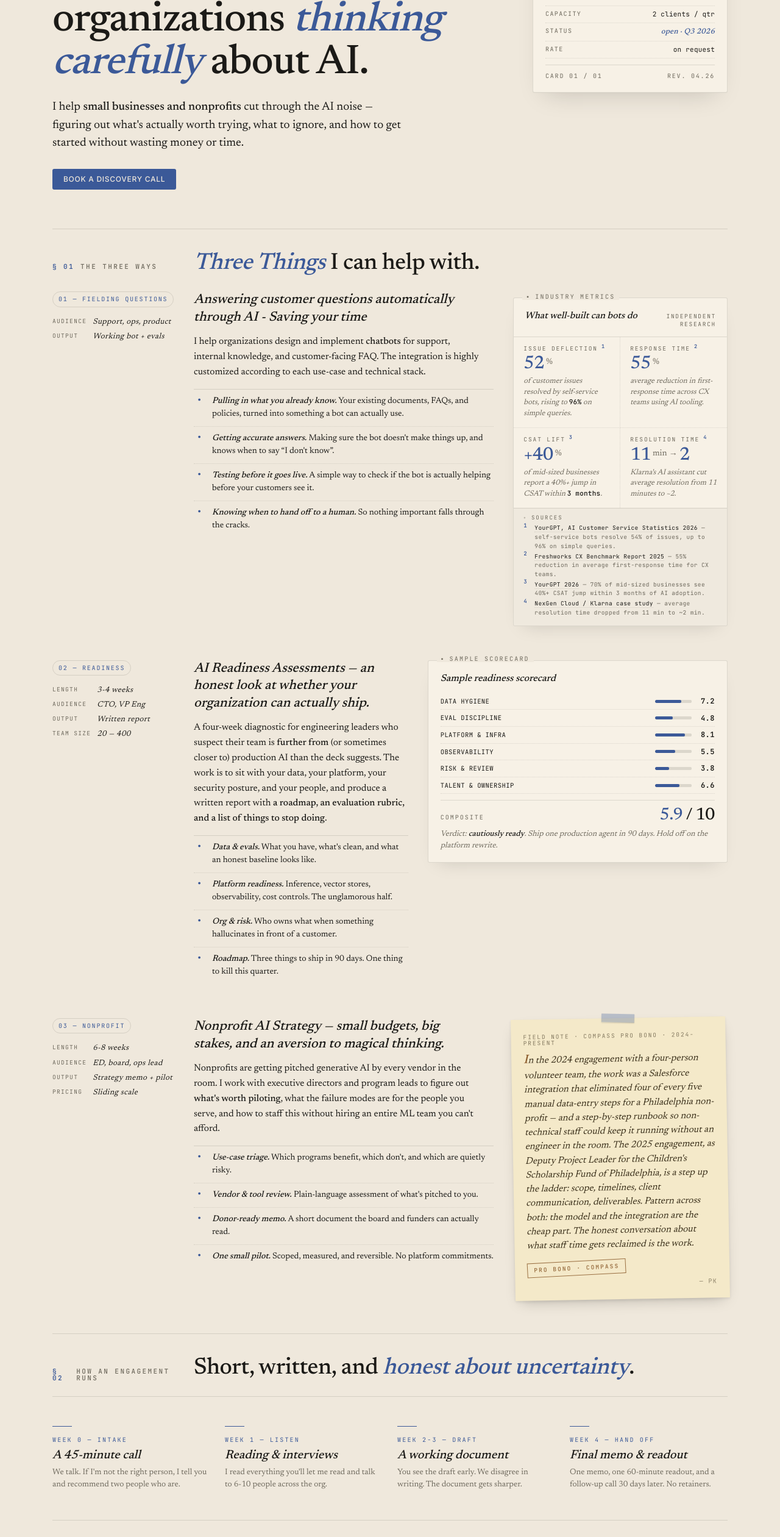
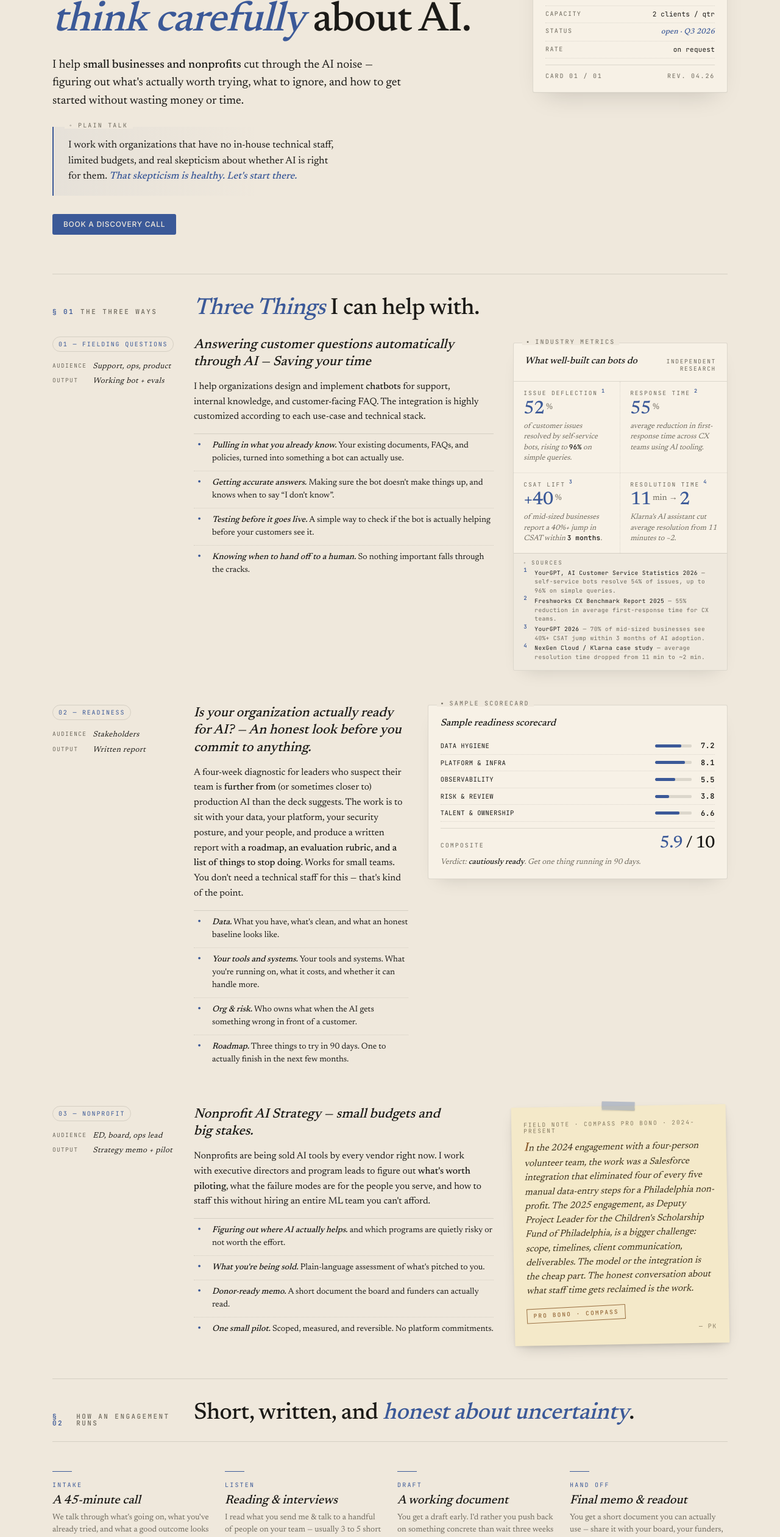
Before and after one commit to pratik-kubal/portfolio, a Next.js app: page /consulting in a window 1280 px wide. Shown: the part 234-2755 px from the top of the page at 61% size. Built offline with nearby package versions, Linux system fonts and the light colour scheme.

Commit message:
Change lang

```diff
--- a/app/globals.css
+++ b/app/globals.css
@@ -886,6 +886,44 @@
   margin: 0 0 28px;
 }
 .cn-hero .lede b { font-weight: 500; }
+
+.cn-ground {
+  position: relative;
+  margin: 4px 0 30px;
+  padding: 18px 22px 18px 24px;
+  border-left: 2px solid var(--accent-text);
+  max-width: 58ch;
+  background: linear-gradient(
+    to right,
+    color-mix(in srgb, var(--accent-text) 5%, transparent) 0%,
+    transparent 70%
+  );
+}
+.cn-ground::before {
+  content: "◦ Plain talk";
+  position: absolute;
+  top: -7px;
+  left: 18px;
+  background: var(--paper);
+  padding: 0 8px;
+  font: 10px/1 var(--font-mono);
+  letter-spacing: 0.22em;
+  text-transform: uppercase;
+  color: var(--dim);
+}
+.cn-ground p {
+  margin: 0;
+  font: 400 16.5px/1.55 var(--font-serif);
+  color: var(--ink);
+  text-wrap: pretty;
+  font-variation-settings: "opsz" 18;
+}
+.cn-ground p em {
+  font-style: italic;
+  color: var(--accent-text);
+  font-weight: 500;
+}
+
 .cn-hero .ctas {
   display: flex;
   gap: 10px;
@@ -1608,6 +1646,8 @@
   .cn-wrap { padding: 0 22px; }
   .cn-hero h1 { font-size: 42px; }
   .cn-hero .lede { font-size: 17px; }
+  .cn-ground { padding: 16px 16px 16px 18px; }
+  .cn-ground p { font-size: 15.5px; }
   .cn-process { grid-template-columns: 1fr; }
 }
 
--- a/components/consulting-page.tsx
+++ b/components/consulting-page.tsx
@@ -8,12 +8,20 @@ export function ConsultingPage() {
           <div>
             <div className="eyebrow">Independent practice · 2025 — present</div>
             <h1>
-              A small consultancy for organizations <em>thinking carefully</em>{" "}
+              Helping organizations <em>think carefully</em>{" "}
               about AI.
             </h1>
             <p className="lede">
               I help <b>small businesses and nonprofits</b> cut through the AI noise — figuring out what's actually worth trying, what to ignore, and how to get started without wasting money or time.
             </p>
+            <aside className="cn-ground" aria-label="Grounding note">
+              <p>
+                I work with organizations that have no in-house technical
+                staff, limited budgets, and real skepticism about whether AI
+                is right for them.{" "}
+                <em>That skepticism is healthy. Let&apos;s start there.</em>
+              </p>
+            </aside>
             <div className="ctas">
               <a href="#contact" className="p">
                 Book a discovery call
@@ -35,7 +43,7 @@ export function ConsultingPage() {
               <div className="row">
                 <span className="k">Format</span>
                 <span className="v">
-                  <em>written, async-first</em>
+                  <em>written, at your pace</em>
                 </span>
               </div>
               <div className="row">
@@ -82,7 +90,7 @@ export function ConsultingPage() {
           </div>
           <div className="body">
             <p className="hd">
-              Answering customer questions automatically through AI - Saving your time
+              Answering customer questions automatically through AI — Saving your time
             </p>
             <p>
               I help organizations design and implement <b>chatbots</b>{" "}
@@ -249,23 +257,19 @@ export function ConsultingPage() {
           <div className="meta">
             <span className="pill">02 — Readiness</span>
             <dl className="kv">
-              <dt>Length</dt>
-              <dd>3-4 weeks</dd>
               <dt>Audience</dt>
-              <dd>CTO, VP Eng</dd>
+              <dd>Stakeholders</dd>
               <dt>Output</dt>
               <dd>Written report</dd>
-              <dt>Team size</dt>
-              <dd>20 — 400</dd>
             </dl>
           </div>
           <div className="body">
             <p className="hd">
-              AI Readiness Assessments — an honest look at whether your
-              organization can actually ship.
+              Is your organization actually ready for AI?
+              — An honest look before you commit to anything.
             </p>
             <p>
-              A four-week diagnostic for engineering leaders who suspect their
+              A four-week diagnostic for leaders who suspect their
               team is <b>further from</b> (or sometimes closer to) production AI
               than the deck suggests. The work is to sit with your data, your
               platform, your security posture, and your people, and produce a
@@ -274,31 +278,32 @@ export function ConsultingPage() {
                 a roadmap, an evaluation rubric, and a list of things to stop
                 doing
               </b>
-              .
+              . Works for small teams. You don't need a technical staff for this —
+              that's kind of the point.
             </p>
             <ul>
               <li>
                 <span>
-                  <b>Data &amp; evals.</b> What you have, what&apos;s clean, and
+                  <b>Data.</b> What you have, what&apos;s clean, and
                   what an honest baseline looks like.
                 </span>
               </li>
               <li>
                 <span>
-                  <b>Platform readiness.</b> Inference, vector stores,
-                  observability, cost controls. The unglamorous half.
+                  <b>Your tools and systems.</b> Your tools and systems. What you're running
+                  on, what it costs, and whether it can handle more.
                 </span>
               </li>
               <li>
                 <span>
-                  <b>Org &amp; risk.</b> Who owns what when something
-                  hallucinates in front of a customer.
+                  <b>Org &amp; risk.</b> Who owns what when the AI gets something wrong
+                  in front of a customer.
                 </span>
               </li>
               <li>
                 <span>
-                  <b>Roadmap.</b> Three things to ship in 90 days. One thing to
-                  kill this quarter.
+                  <b>Roadmap.</b> Three things to try in 90 days.
+                  One to actually finish in the next few months.
                 </span>
               </li>
             </ul>
@@ -312,13 +317,6 @@ export function ConsultingPage() {
                   <i style={{ width: "72%" }} />
                 </div>
                 <div className="sc">7.2</div>
-              </div>
-              <div className="row">
-                <div className="nm">Eval discipline</div>
-                <div className="bar">
-                  <i style={{ width: "48%" }} />
-                </div>
-                <div className="sc">4.8</div>
               </div>
               <div className="row">
                 <div className="nm">Platform &amp; infra</div>
@@ -355,8 +353,7 @@ export function ConsultingPage() {
                 </span>
               </div>
               <div className="verdict">
-                Verdict: <b>cautiously ready</b>. Ship one production agent in
-                90 days. Hold off on the platform rewrite.
+                Verdict: <b>cautiously ready</b>. Get one thing running in 90 days.
               </div>
             </div>
           </div>
@@ -366,24 +363,19 @@ export function ConsultingPage() {
           <div className="meta">
             <span className="pill">03 — Nonprofit</span>
             <dl className="kv">
-              <dt>Length</dt>
-              <dd>6-8 weeks</dd>
               <dt>Audience</dt>
               <dd>ED, board, ops lead</dd>
               <dt>Output</dt>
               <dd>Strategy memo + pilot</dd>
-              <dt>Pricing</dt>
-              <dd>Sliding scale</dd>
             </dl>
           </div>
           <div className="body">
             <p className="hd">
-              Nonprofit AI Strategy — small budgets, big stakes, and an aversion
-              to magical thinking.
+              Nonprofit AI Strategy — small budgets and big stakes.
             </p>
             <p>
-              Nonprofits are getting pitched generative AI by every vendor in
-              the room. I work with executive directors and program leads to
+              Nonprofits are being sold AI tools by every vendor right now.
+              I work with executive directors and program leads to
               figure out <b>what&apos;s worth piloting</b>, what the failure
               modes are for the people you serve, and how to staff this without
               hiring an entire ML team you can&apos;t afford.
@@ -391,13 +383,13 @@ export function ConsultingPage() {
             <ul>
               <li>
                 <span>
-                  <b>Use-case triage.</b> Which programs benefit, which
-                  don&apos;t, and which are quietly risky.
+                  <b>Figuring out where AI actually helps.</b> and which programs are
+                  quietly risky or not worth the effort.
                 </span>
               </li>
               <li>
                 <span>
-                  <b>Vendor &amp; tool review.</b> Plain-language assessment of
+                  <b>What you're being sold.</b> Plain-language assessment of
                   what&apos;s pitched to you.
                 </span>
               </li>
@@ -421,14 +413,12 @@ export function ConsultingPage() {
               <div className="body">
                 In the 2024 engagement with a four-person volunteer team, the
                 work was a Salesforce integration that eliminated four of every
-                five manual data-entry steps for a Philadelphia non-profit — and
-                a step-by-step runbook so non-technical staff could keep it
-                running without an engineer in the room. The 2025 engagement, as
+                five manual data-entry steps for a Philadelphia non-profit. The 2025 engagement, as
                 Deputy Project Leader for the Children&apos;s Scholarship Fund of
-                Philadelphia, is a step up the ladder: scope, timelines, client
-                communication, deliverables. Pattern across both:{" "}
+                Philadelphia, is a bigger challenge: scope, timelines, client
+                communication, deliverables.{" "}
                 <em>
-                  the model and the integration are the cheap part
+                  The model or the integration is the cheap part
                 </em>
                 . The honest conversation about what staff time gets reclaimed
                 is the work.
@@ -450,35 +440,39 @@ export function ConsultingPage() {
         </section>
         <section className="cn-process">
           <div className="step">
-            <div className="n">Week 0 — Intake</div>
+            <div className="n">Intake</div>
             <h3>A 45-minute call</h3>
             <p>
-              We talk. If I&apos;m not the right person, I tell you and
-              recommend two people who are.
+              We talk through what's going on, what you've already tried, and
+              what a good outcome looks like. If I'm not the right fit, I'll
+              say so and point you somewhere better.
             </p>
           </div>
           <div className="step">
-            <div className="n">Week 1 — Listen</div>
+            <div className="n">Listen</div>
             <h3>Reading &amp; interviews</h3>
             <p>
-              I read everything you&apos;ll let me read and talk to 6-10 people
-              across the org.
+              I read what you send me & talk to a handful of people on your team
+              — usually 3 to 5 short conversations. I'm trying to understand how work
+              actually happens, not how it looks on paper.
             </p>
           </div>
           <div className="step">
-            <div className="n">Week 2-3 — Draft</div>
+            <div className="n">Draft</div>
             <h3>A working document</h3>
             <p>
-              You see the draft early. We disagree in writing. The document gets
-              sharper.
+              You get a draft early. I'd rather you push back on something concrete
+              than wait three weeks for a polished document that misses the point.
+              We go back and forth until it reflects reality.
             </p>
           </div>
           <div className="step">
-            <div className="n">Week 4 — Hand off</div>
+            <div className="n">Hand off</div>
             <h3>Final memo &amp; readout</h3>
             <p>
-              One memo, one 60-minute readout, and a follow-up call 30 days
-              later. No retainers.
+              You get a short document you can actually use — share it with your board,
+              your funders, or your team. We do one final call to walk through it together.
+              After that, it's yours. No ongoing fees, no dependency on me to make it work.
             </p>
           </div>
         </section>
@@ -487,7 +481,8 @@ export function ConsultingPage() {
           <div>
             <div className="eyebrow">◦ open for Q3 2026</div>
             <h2>
-              Tell me what you&apos;re <em>actually</em> trying to figure out.
+              <em>Not sure where to start?</em> That's the most common situation. Send me two
+              paragraphs and I&apos;ll tell you if I can help.
             </h2>
             <p>
               A short note is enough to start. Two paragraphs about the org, the
@@ -510,7 +505,7 @@ export function ConsultingPage() {
             </div>
             <div className="row">
               <span className="k">Format</span>
-              <span className="v">written, async-first</span>
+              <span className="v">written, at your pace</span>
             </div>
             <div className="row">
               <span className="k">Status</span>
```
